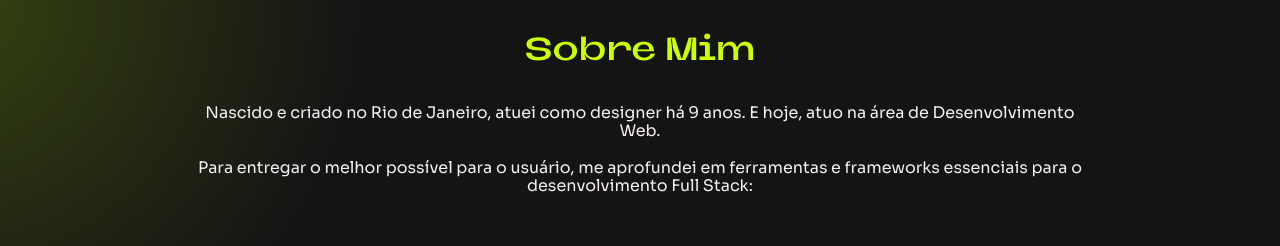
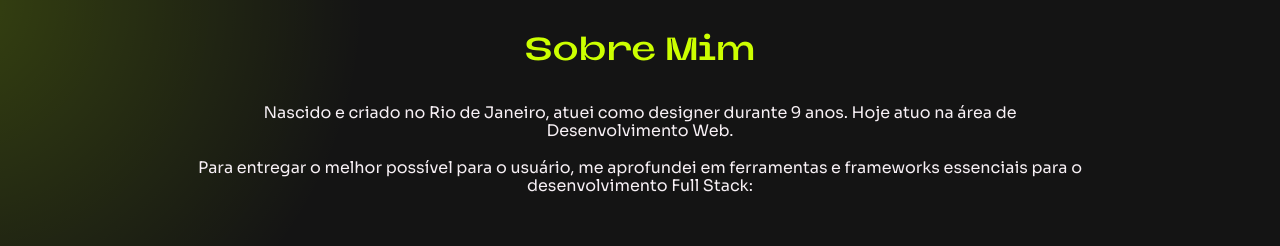
Before and after one commit to guipaex/Portfolio, a React (Create React App) app: page / in a window 1280 px wide. Shown: the part 802-1048 px from the top of the page. Built offline with nearby package versions, Linux system fonts and the light colour scheme; no server answers.

Commit message:
correção de texto

```diff
--- a/src/Pages/About/index.tsx
+++ b/src/Pages/About/index.tsx
@@ -18,7 +18,8 @@ export default function About() {
     <div className={styles.container}>
       <h2 className={styles.container__title}> Sobre Mim </h2>
       <p className={styles.container__text}>
-        Nascido e criado no Rio de Janeiro, atuei como designer há 9 anos. E hoje, atuo na área de Desenvolvimento Web.
+        Nascido e criado no Rio de Janeiro, atuei como designer durante 9 anos. Hoje atuo na área de Desenvolvimento
+        Web.
         <br />
         <br />
         Para entregar o melhor possível para o usuário, me aprofundei em ferramentas e frameworks essenciais para o
```
